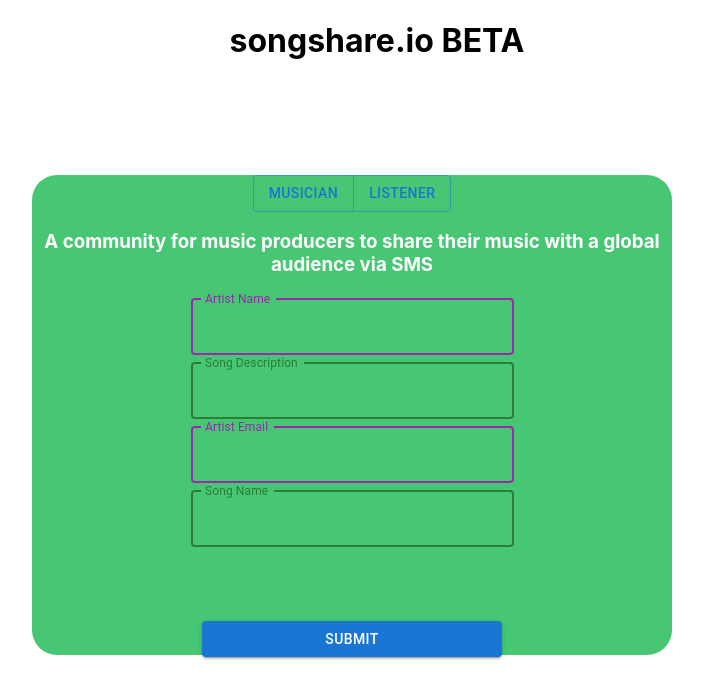
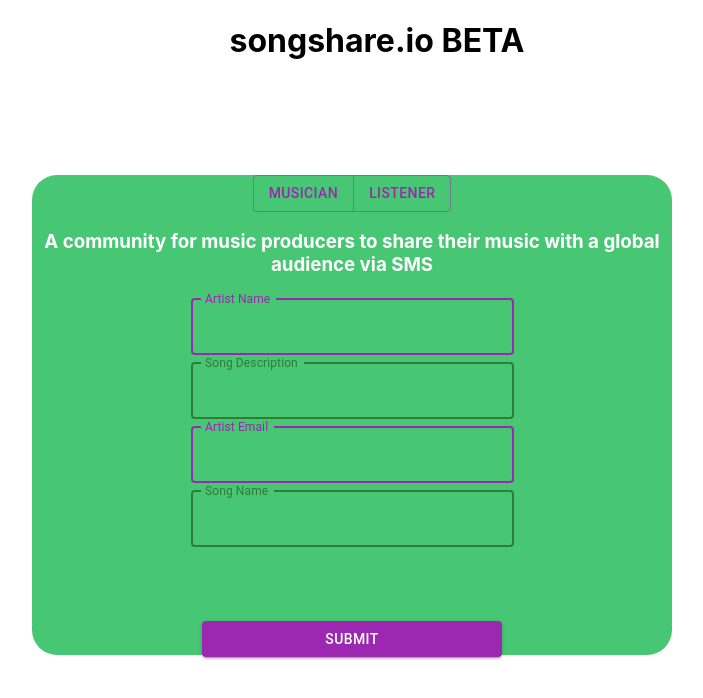
Before and after one commit to airraman/songshare.io, a React (Create React App) app: page / in a window 1280 px wide. Shown: the top 698 px of the page, without its empty margins (263-966 px from the left). Built offline with nearby package versions, Linux system fonts and the light colour scheme.

Commit message:
keep pushing

```diff
--- a/src/App.css
+++ b/src/App.css
@@ -18,9 +18,9 @@
   background-color: #282c34;
   min-height: 100vh;
   display: flex;
-  flex-direction: column;
-  align-items: center;
-  justify-content: center;
+  /* flex-direction: column; */
+  /* align-items: center;
+  justify-content: center; */
   font-size: calc(10px + 2vmin);
   color: white;
 }
--- a/src/SubmissionCard.js
+++ b/src/SubmissionCard.js
@@ -5,6 +5,8 @@ import TextField from '@mui/material/TextField';
 import ButtonGroup from '@mui/material/ButtonGroup';
 import FormHelperText from '@mui/material/FormHelperText';
 import { Input } from '@chakra-ui/react'
+import { createTheme, ThemeProvider } from '@mui/material/styles';
+
 
 function SubmissionCard(){
 
@@ -13,6 +15,22 @@ function SubmissionCard(){
     const [trackDescription, setTrackDescription] = useState("")
     const [email, setEmail] = useState("")
     const [phoneNumber, setPhoneNumber] = useState("")
+
+    const theme = createTheme({
+        status: {
+          danger: '#e53e3e',
+        },
+        palette: {
+          primary: {
+            main: '#0971f1',
+            darker: '#053e85',
+          },
+          neutral: {
+            main: '#64748B',
+            contrastText: '#fff',
+          },
+        },
+      });
 
     let songObj ={
         artistName,
@@ -56,8 +74,8 @@ function SubmissionCard(){
         <div className='submissionmain'>
             <div className='doublebutton'>
                 <ButtonGroup variant="outlined" aria-label="outlined button group">
-                <Button>MUSICIAN</Button>
-                <Button>LISTENER</Button>
+                <Button color="secondary" >MUSICIAN</Button>
+                <Button color="secondary" >LISTENER</Button>
                 </ButtonGroup>
             </div>
 
@@ -76,7 +94,9 @@ function SubmissionCard(){
                 </div>
             </div>
             <div className='submitcontainer'>
-                <Button gi variant="contained" className='submitbutton' onClick={sendClick} sx={{width: 300,color: '5bb2bf'}}>Submit</Button>
+                <ThemeProvider theme={theme}>
+                    <Button  color="secondary" variant="contained" className='submitbutton' onClick={sendClick} sx={{width: 300}}>Submit</Button>
+                </ThemeProvider>
             </div>
             </form>
         </div>
```
